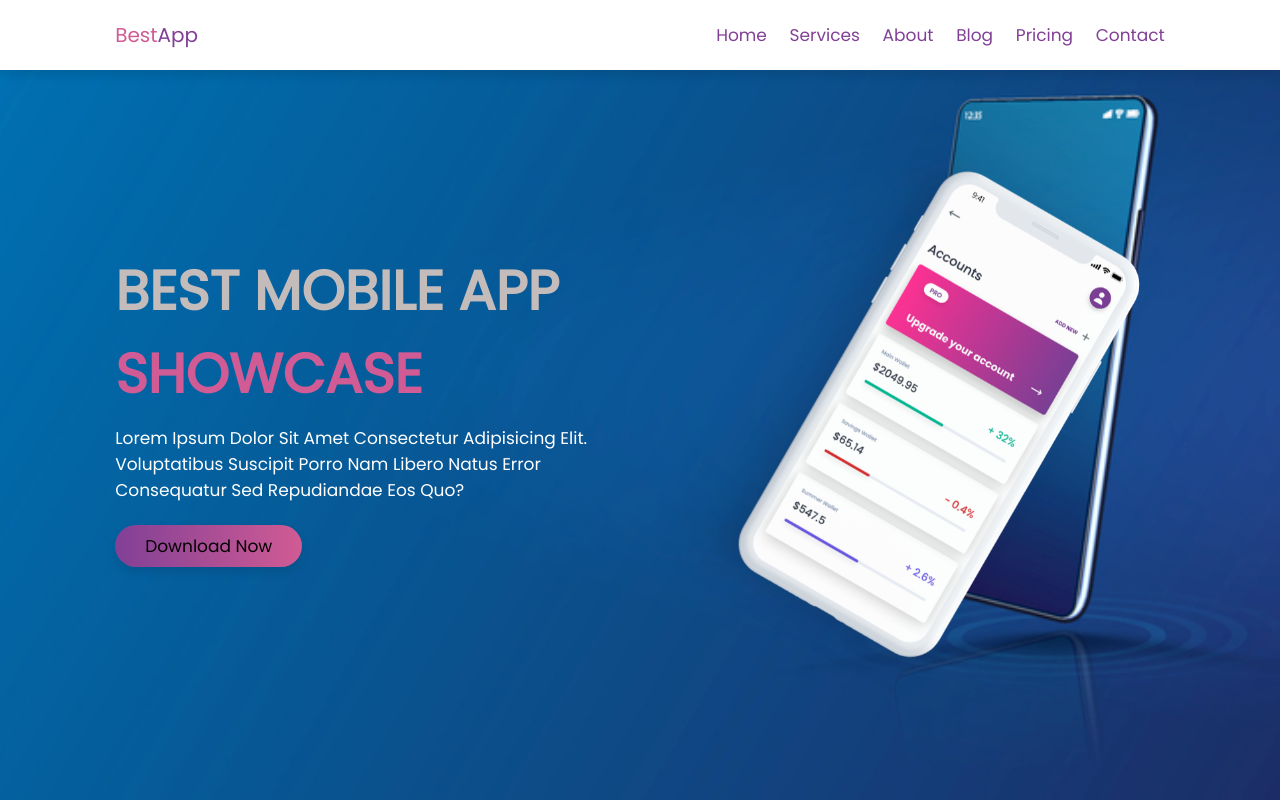
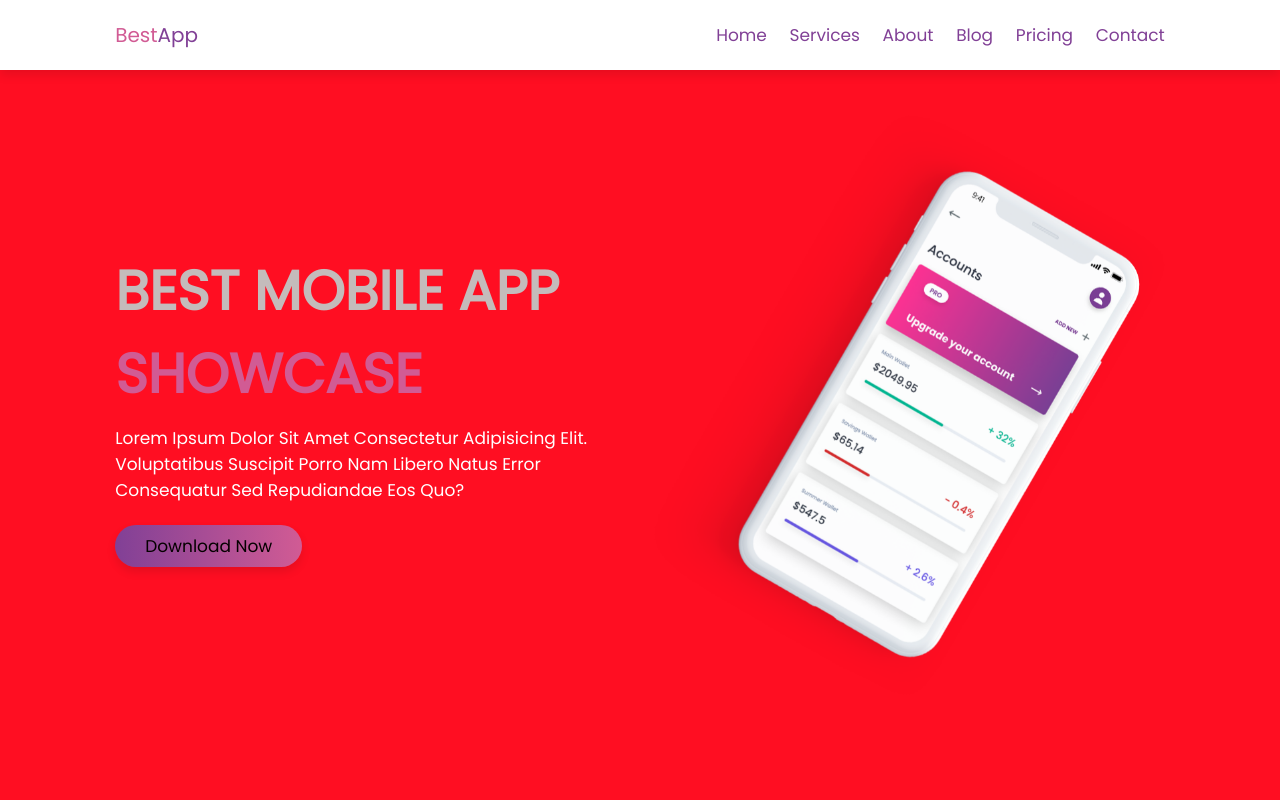
Before and after one commit to razedulislam/landing-page1, a plain HTML site: page index.html in a window 1280 px wide. Shown: the top 800 px of the page. Drawn offline with Linux system fonts and the light colour scheme; a script that the page names is missing.

Commit message:
Update style.css

```diff
--- a/style.css
+++ b/style.css
@@ -124,7 +124,7 @@ header label{
     display: flex;
     align-items: center;
     justify-content: center;
-    background:url(../images/home-page2.png) no-repeat;
+    background-color: #ff0e22;
     background-size: cover;
     background-position: center;
 }
```
